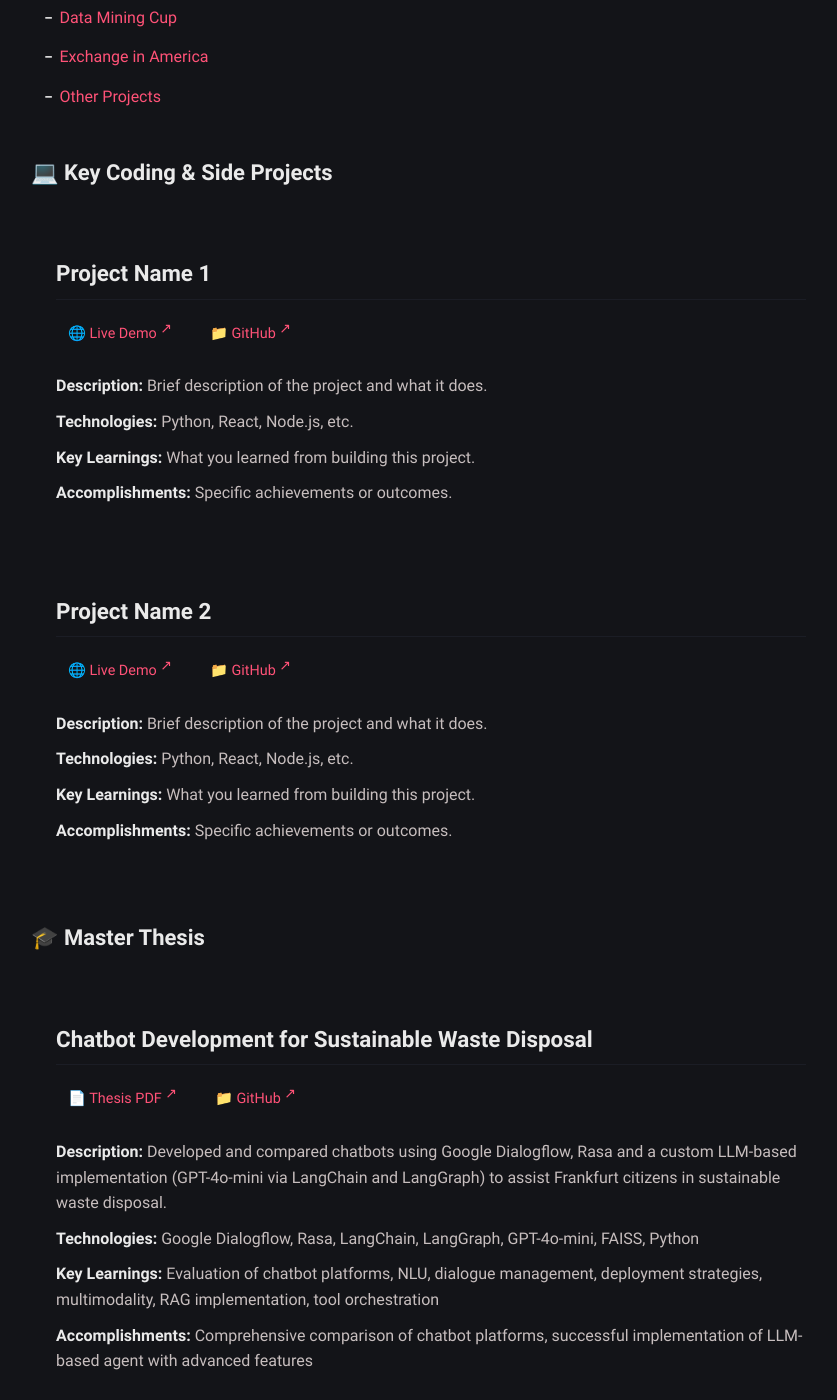
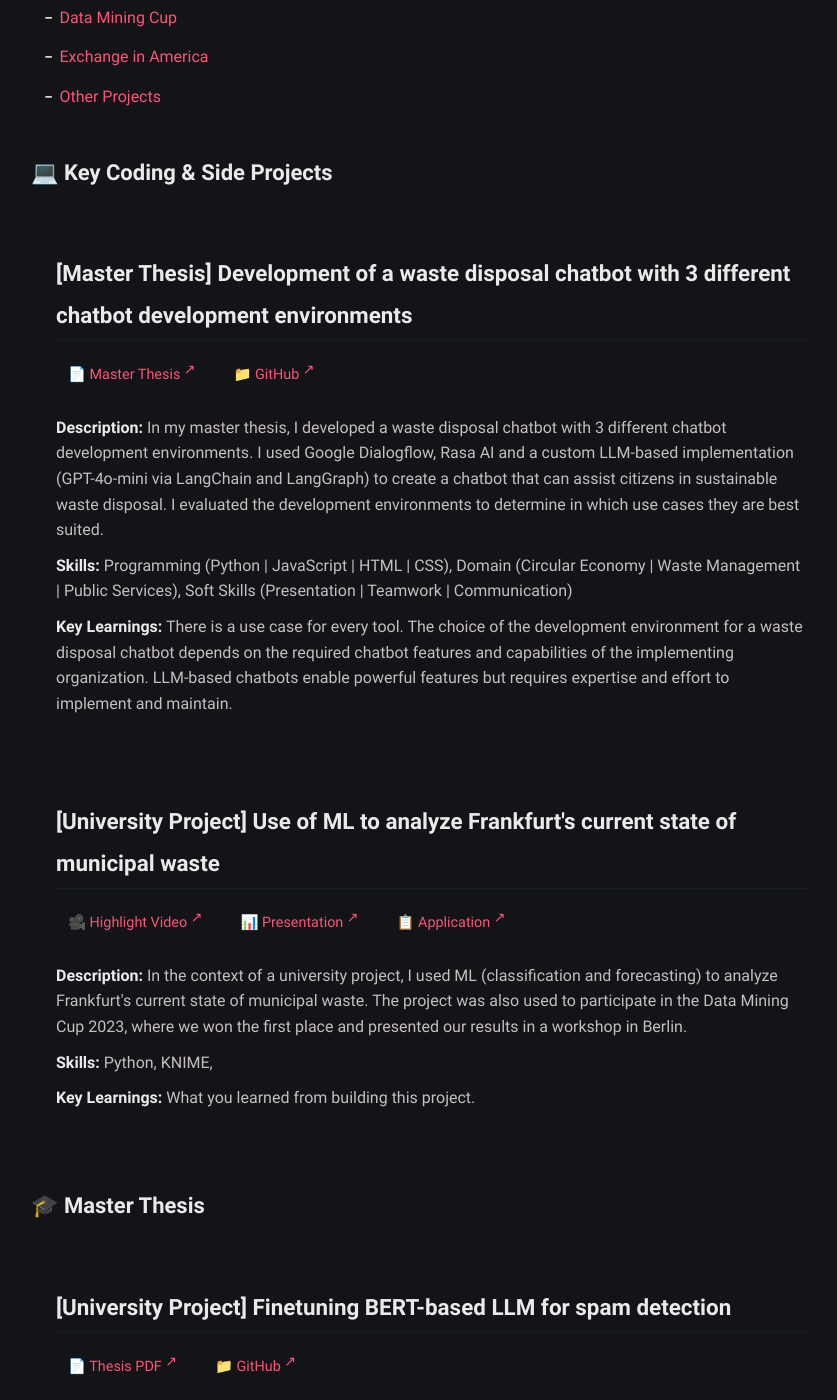
Before and after one commit to hoangnghiem17/hoangnghiem17.github.io, a Jekyll site: the page built from projects.html, in a window 1280 px wide and 1400 px high, scrolled down 456 px. Shown: the whole window, without its empty margins (209-1046 px from the left). Built offline with Jekyll 4.4.1, drawn with Linux system fonts in a browser that asks for light colours; some of the changed text lies outside the part shown.

Commit message:
Structure projects page

```diff
--- a/projects.html
+++ b/projects.html
@@ -17,45 +17,44 @@ excerpt: This page showcases my key projects developed in my free time and unive
 
   <h2 id="coding-projects">💻 Key Coding & Side Projects</h2>
   <div class="project-item">
-    <h3>Project Name 1</h3>
+    <h3>[Master Thesis] Development of a waste disposal chatbot with 3 different chatbot development environments</h3>
     <div class="project-links">
-      <a href="#" target="_blank" class="project-link">🌐 Live Demo</a>
-      <a href="#" target="_blank" class="project-link">📁 GitHub</a>
+      <a href="https://drive.google.com/file/d/1ylVgv8N6SQ6132dMA7rWG6uSU2ulNdHp/view?usp=drive_link" target="_blank" class="project-link">📄 Master Thesis</a>
+      <a href="https://github.com/hoangnghiem17/WasteSeparationChatbotLLM.git" target="_blank" class="project-link">📁 GitHub</a>
     </div>
-    <p><strong>Description:</strong> Brief description of the project and what it does.</p>
-    <p><strong>Technologies:</strong> Python, React, Node.js, etc.</p>
-    <p><strong>Key Learnings:</strong> What you learned from building this project.</p>
-    <p><strong>Accomplishments:</strong> Specific achievements or outcomes.</p>
+    <p><strong>Description:</strong> In my master thesis, I developed a waste disposal chatbot with 3 different chatbot development environments. I used Google Dialogflow, Rasa AI and a custom LLM-based implementation (GPT-4o-mini via LangChain and LangGraph) to create a chatbot that can assist citizens in sustainable waste disposal. I evaluated the development environments to determine in which use cases they are best suited.</p>
+    <p><strong>Skills:</strong> Programming (Python | JavaScript | HTML | CSS), Domain (Circular Economy | Waste Management | Public Services), Soft Skills (Presentation | Teamwork | Communication)</p>
+    <p><strong>Key Learnings:</strong> There is a use case for every tool. The choice of the development environment for a waste disposal chatbot depends on the required chatbot features and capabilities of the implementing organization. LLM-based chatbots enable powerful features but requires expertise and effort to implement and maintain.</p>
   </div>
 
   <div class="project-item">
-    <h3>Project Name 2</h3>
-    <div class="project-links">
-      <a href="#" target="_blank" class="project-link">🌐 Live Demo</a>
-      <a href="#" target="_blank" class="project-link">📁 GitHub</a>
+    <h3>[University Project] Use of ML to analyze Frankfurt's current state of municipal waste</h3>
+          <div class="project-links">
+        <a href="https://www.youtube.com/watch?v=aATaEJoIEWI" target="_blank" class="project-link">🎥 Highlight Video</a>
+        <a href="https://docs.google.com/presentation/d/1tDEmhATAkPBS7Q6yZREYZTyxPrLycnK9/edit?usp=drive_link&ouid=117066328026008436947&rtpof=true&sd=true" target="_blank" class="project-link">📊 Presentation</a>
+        <a href="https://drive.google.com/file/d/16qFDwegP5r1TjIkHqprKn0joAgacZZC-/view?usp=drive_link" target="_blank" class="project-link">📋 Application</a>
     </div>
-    <p><strong>Description:</strong> Brief description of the project and what it does.</p>
-    <p><strong>Technologies:</strong> Python, React, Node.js, etc.</p>
+    <p><strong>Description:</strong> In the context of a university project, I used ML (classification and forecasting) to analyze Frankfurt's current state of municipal waste. The project was also used to participate in the Data Mining Cup 2023, where we won the first place and presented our results in a workshop in Berlin.</p>
+    <p><strong>Skills:</strong> Python, KNIME, </p>
     <p><strong>Key Learnings:</strong> What you learned from building this project.</p>
-    <p><strong>Accomplishments:</strong> Specific achievements or outcomes.</p>
   </div>
 
   <h2 id="master-thesis">🎓 Master Thesis</h2>
   <div class="project-item">
-    <h3>Chatbot Development for Sustainable Waste Disposal</h3>
+    <h3>[University Project] Finetuning BERT-based LLM for spam detection</h3>
     <div class="project-links">
       <a href="#" target="_blank" class="project-link">📄 Thesis PDF</a>
       <a href="#" target="_blank" class="project-link">📁 GitHub</a>
     </div>
     <p><strong>Description:</strong> Developed and compared chatbots using Google Dialogflow, Rasa and a custom LLM-based implementation (GPT-4o-mini via LangChain and LangGraph) to assist Frankfurt citizens in sustainable waste disposal.</p>
-    <p><strong>Technologies:</strong> Google Dialogflow, Rasa, LangChain, LangGraph, GPT-4o-mini, FAISS, Python</p>
+    <p><strong>Skills:</strong> Google Dialogflow, Rasa, LangChain, LangGraph, GPT-4o-mini, FAISS, Python</p>
     <p><strong>Key Learnings:</strong> Evaluation of chatbot platforms, NLU, dialogue management, deployment strategies, multimodality, RAG implementation, tool orchestration</p>
     <p><strong>Accomplishments:</strong> Comprehensive comparison of chatbot platforms, successful implementation of LLM-based agent with advanced features</p>
   </div>
 
   <h2 id="data-mining-cup">🏆 Data Mining Cup</h2>
   <div class="project-item">
-    <h3>Machine Learning for Zero Waste - Frankfurt</h3>
+    <h3>[University Project] Seminar on Corporate Entrepreneurship in Boston, USA at Regis College</h3>
     <div class="project-links">
       <a href="https://idw-online.de/de/news818176" target="_blank" class="project-link">📰 News Article</a>
       <a href="https://www.data-mining-cup.com/" target="_blank" class="project-link">🏆 Competition</a>
@@ -65,31 +64,6 @@ excerpt: This page showcases my key projects developed in my free time and unive
     <p><strong>Key Learnings:</strong> Data mining for sustainability, classification techniques, time series forecasting, explainable AI, presenting to stakeholders</p>
     <p><strong>Accomplishments:</strong> 🥇 1st Place in Data Mining Cup 2023 (69 participants from 17 countries), results presented to Frankfurt city board</p>
   </div>
-
-  <h2 id="other-projects">🔬 Other Projects</h2>
-  <div class="project-item">
-    <h3>BERT Spam Detection</h3>
-    <div class="project-links">
-      <a href="#" target="_blank" class="project-link">📁 GitHub</a>
-    </div>
-    <p><strong>Description:</strong> Fine-tuned a BERT model in PyTorch using the Hugging Face Transformers library to classify SMS messages as spam or ham.</p>
-    <p><strong>Technologies:</strong> PyTorch, Hugging Face Transformers, BERT, Python</p>
-    <p><strong>Key Learnings:</strong> NLP, transformer models, fine-tuning, data preprocessing, tokenization, custom dataset creation</p>
-    <p><strong>Accomplishments:</strong> Successfully implemented and evaluated BERT model with accuracy, precision, recall, and F1-score metrics</p>
-  </div>
-
-  <div class="project-item">
-    <h3>Additional Project</h3>
-    <div class="project-links">
-      <a href="#" target="_blank" class="project-link">🌐 Live Demo</a>
-      <a href="#" target="_blank" class="project-link">📁 GitHub</a>
-    </div>
-    <p><strong>Description:</strong> Brief description of the project and what it does.</p>
-    <p><strong>Technologies:</strong> List of technologies used</p>
-    <p><strong>Key Learnings:</strong> What you learned from this project</p>
-    <p><strong>Accomplishments:</strong> Specific achievements or outcomes</p>
-  </div>
-</section>
 
 <style>
 .projects {
```
